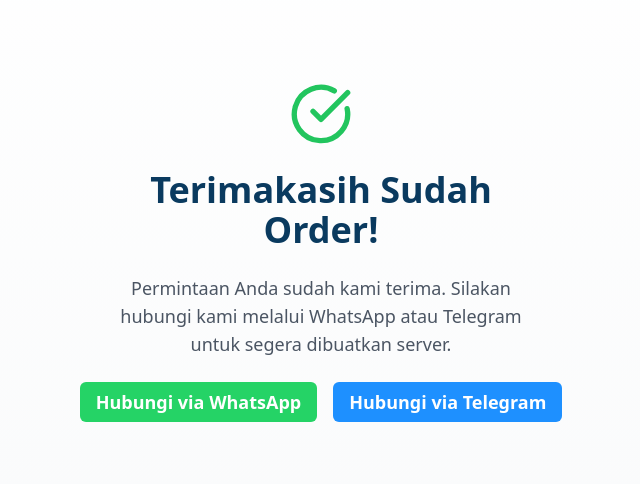
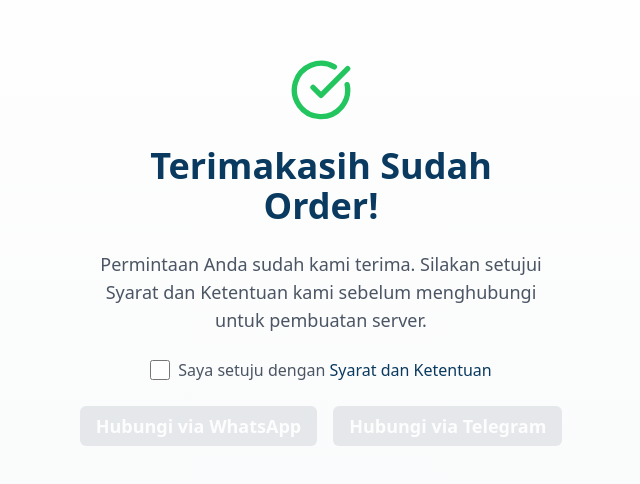
Before and after one commit to asfahulmuhib/streamhibwebsite, a React (Vite) app: page /paymentsuccessfull in a window 1280 px wide. Shown: the part 148-632 px from the top of the page, without its empty margins (319-959 px from the left). Built offline with nearby package versions, Linux system fonts and the light colour scheme.

Commit message:
Update PaymentSuccessfull.tsx

```diff
--- a/src/pages/PaymentSuccessfull.tsx
+++ b/src/pages/PaymentSuccessfull.tsx
@@ -1,10 +1,12 @@
-import React from 'react';
+import React, { useState } from 'react';
 import { Button } from "@/components/ui/button";
 import { CheckCircle } from "lucide-react";
 import { useLanguage } from '@/context/LanguageContext';
+import { Link } from 'react-router-dom';
 
 const PaymentSuccessfull: React.FC = () => {
   const { language } = useLanguage();
+  const [isAgreed, setIsAgreed] = useState(false); // State untuk checkbox
 
   const handleWhatsAppClick = () => {
     window.open("https://wa.me/6285722165165?text=Halo%20kak%2C%20saya%20sudah%20order%20paket%20di%20StreamHib%2C%20bisa%20segera%20dibuatkan%20servernya%3F", "_blank", "noopener,noreferrer");
@@ -17,13 +19,17 @@ const PaymentSuccessfull: React.FC = () => {
   const translations = {
     id: {
       title: 'Terimakasih Sudah Order!',
-      message: 'Permintaan Anda sudah kami terima. Silakan hubungi kami melalui WhatsApp atau Telegram untuk segera dibuatkan server.',
+      message: 'Permintaan Anda sudah kami terima. Silakan setujui Syarat dan Ketentuan kami sebelum menghubungi untuk pembuatan server.',
+      checkboxLabel: 'Saya setuju dengan ',
+      termsLink: 'Syarat dan Ketentuan',
       buttonWhatsApp: 'Hubungi via WhatsApp',
       buttonTelegram: 'Hubungi via Telegram',
     },
     en: {
       title: 'Thank You for Your Order!',
-      message: 'We have received your request. Please contact us via WhatsApp or Telegram to have your server set up immediately.',
+      message: 'We have received your request. Please agree to our Terms and Conditions before contacting us for server setup.',
+      checkboxLabel: 'I agree to the ',
+      termsLink: 'Terms and Conditions',
       buttonWhatsApp: 'Contact via WhatsApp',
       buttonTelegram: 'Contact via Telegram',
     },
@@ -39,16 +45,37 @@ const PaymentSuccessfull: React.FC = () => {
         <p className="text-lg text-gray-600">
           {translations[language].message}
         </p>
+        <div className="flex items-center justify-center space-x-2">
+          <input
+            type="checkbox"
+            id="terms-agreement"
+            checked={isAgreed}
+            onChange={(e) => setIsAgreed(e.target.checked)}
+            className="h-5 w-5 text-streamhib-blue border-gray-300 rounded focus:ring-streamhib-blue"
+          />
+          <label htmlFor="terms-agreement" className="text-gray-600">
+            {translations[language].checkboxLabel}
+            <Link to="/terms" className="text-streamhib-blue hover:underline">
+              {translations[language].termsLink}
+            </Link>
+          </label>
+        </div>
         <div className="flex justify-center space-x-4">
           <Button
             onClick={handleWhatsAppClick}
-            className="bg-[#25D366] hover:bg-[#128C7E] text-white font-semibold text-lg"
+            disabled={!isAgreed}
+            className={`${
+              isAgreed ? 'bg-[#25D366] hover:bg-[#128C7E]' : 'bg-gray-300 cursor-not-allowed'
+            } text-white font-semibold text-lg`}
           >
             {translations[language].buttonWhatsApp}
           </Button>
           <Button
             onClick={handleTelegramClick}
-            className="bg-[#1E90FF] hover:bg-[#147BC9] text-white font-semibold text-lg"
+            disabled={!isAgreed}
+            className={`${
+              isAgreed ? 'bg-[#1E90FF] hover:bg-[#147BC9]' : 'bg-gray-300 cursor-not-allowed'
+            } text-white font-semibold text-lg`}
           >
             {translations[language].buttonTelegram}
           </Button>
```
